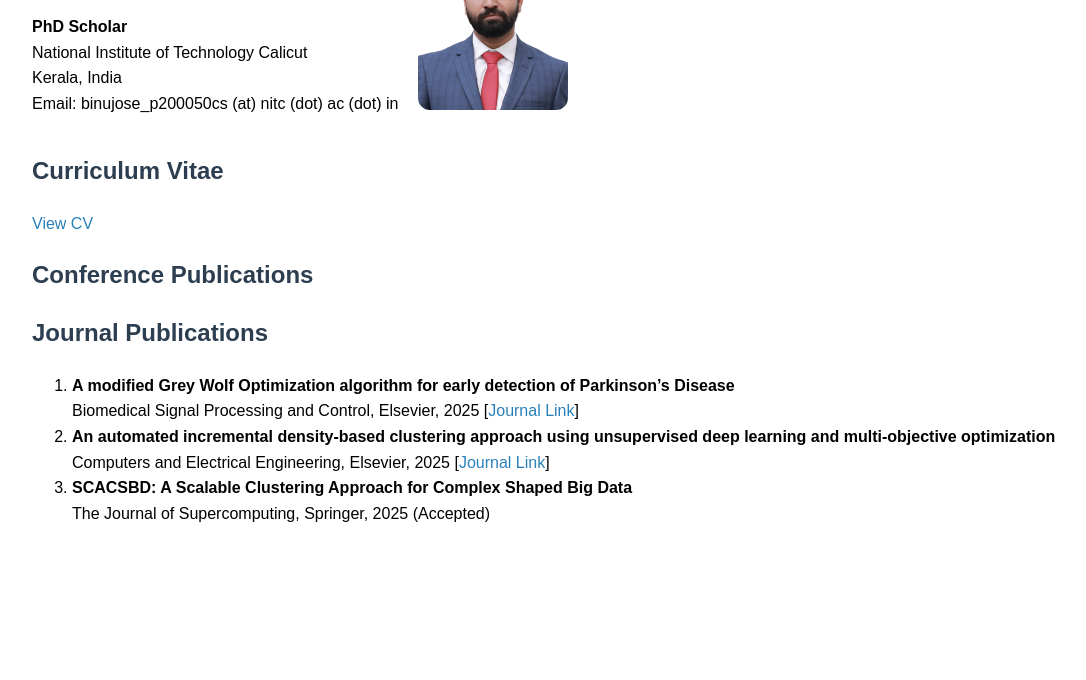
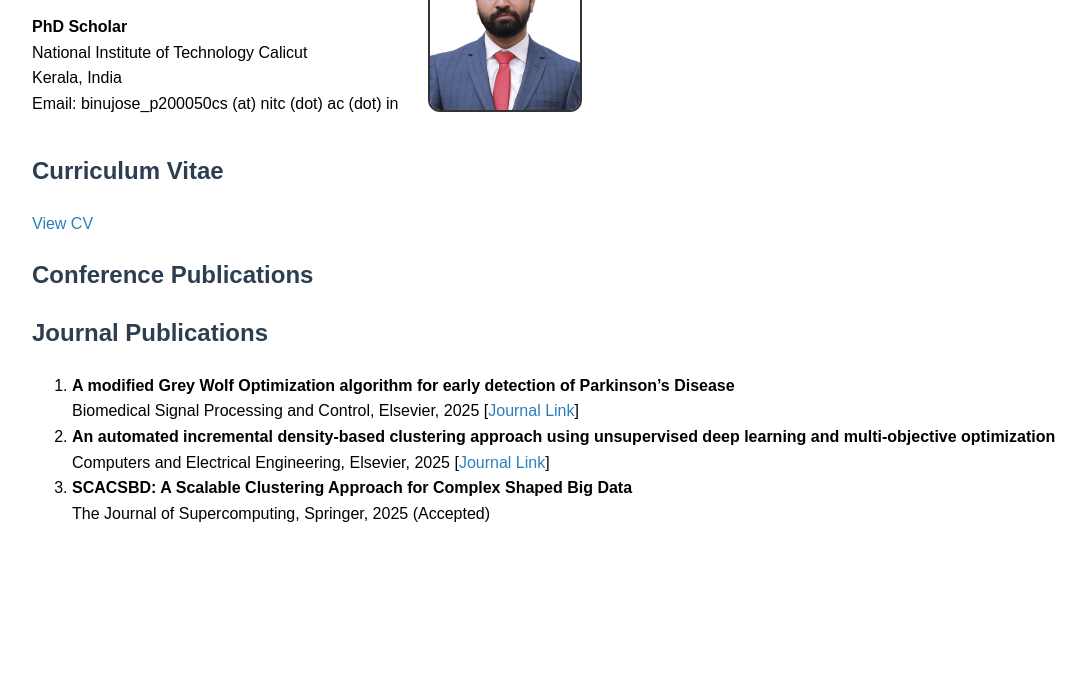
Before and after one commit to BinuJoseA/binujose.github.io, a plain HTML site: page index.html in a window 1280 px wide. Shown: the part 120-800 px from the top of the page, without its empty margins (8-1094 px from the left). Drawn offline with Linux system fonts and the light colour scheme.

Commit message:
index.html

```diff
--- a/index.html
+++ b/index.html
@@ -13,7 +13,8 @@
             width: 150px;  /* Adjust size as needed */
             height: auto;
             border-radius: 12px; /* Optional: rounded corners */
-            margin-left: 20px;
+            margin-left: 30px;
+            border: 2px solid #333;  /* <- Border line here */
         }
         h1, h2 { color: #2c3e50; }
         a { color: #2980b9; text-decoration: none; }
```
